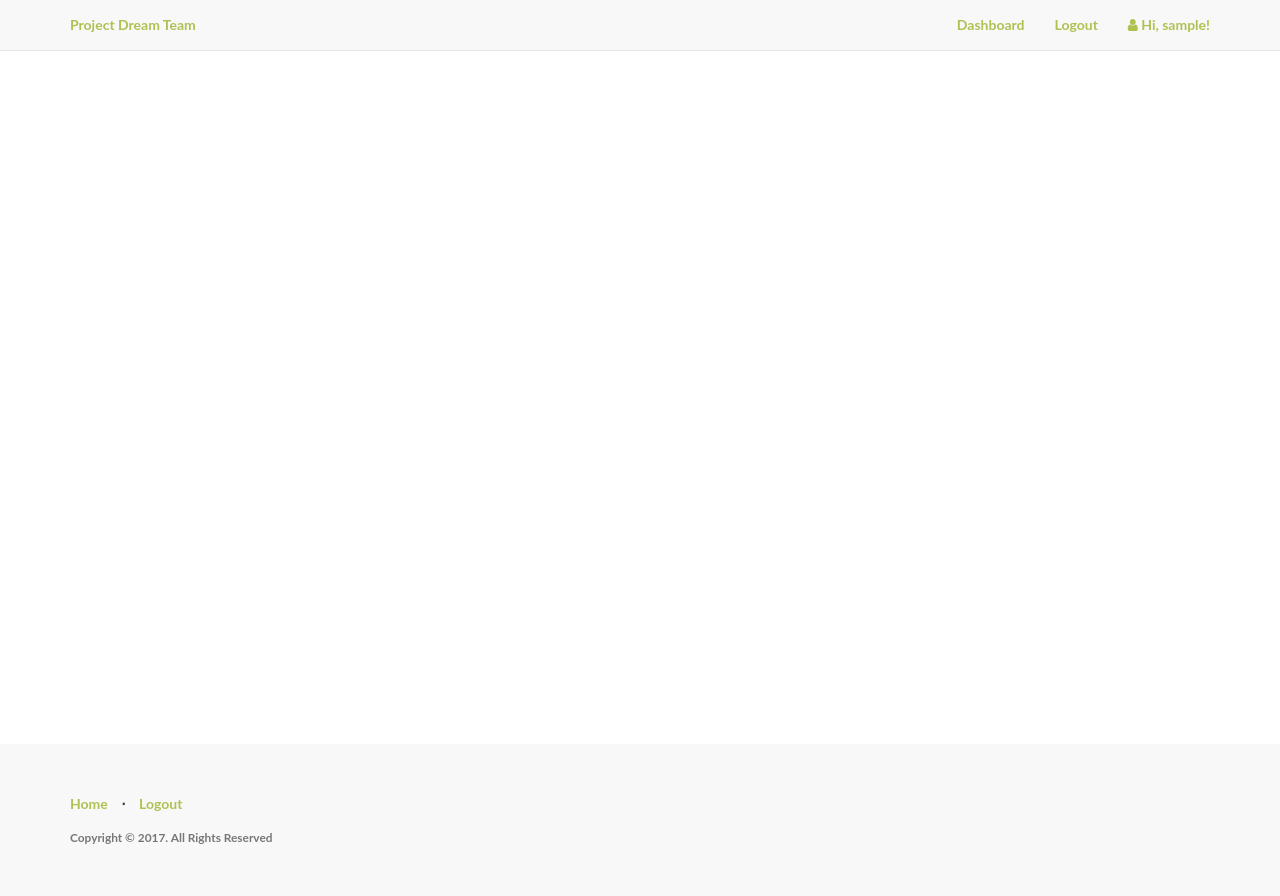
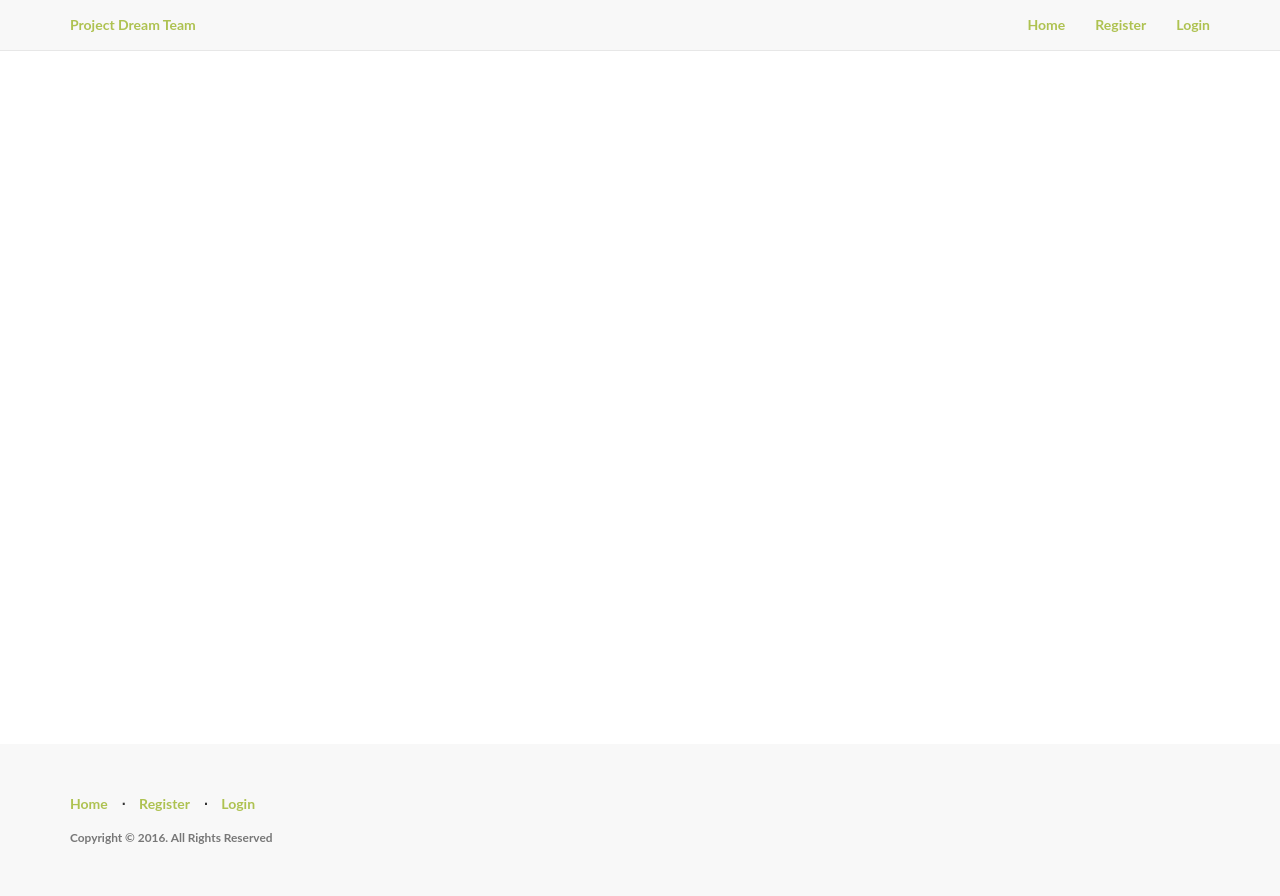
Before and after one commit to nitinprakash96/flask-crud, a Flask app: template app/templates/base.html in a window 1280 px wide. Run offline with Flask 2, Linux system fonts and the light colour scheme; a user stored in the database is signed in; tables that the repository leaves empty hold one stand-in row (values such as "Sample post"); the template is opened without the code that fills it: most values are stand-ins (such as "Sample title", 1, 10 or a date in 2020); parts of the project's set-up code (start-up, migrations or seed data) failed here and were passed over; some libraries are stand-ins or nearby versions.

Commit message:
change base template

```diff
--- a/app/templates/base.html
+++ b/app/templates/base.html
@@ -1,9 +1,8 @@
 <!DOCTYPE html>
 <html lang="en">
 <head>
-		<title>{{ title }} | Project Flask</title>
+		<title>{{ title }} | Flask CRUD app</title>
 		<link href="https://maxcdn.bootstrapcdn.com/bootstrap/3.3.7/css/bootstrap.min.css" rel="stylesheet">
-		<link href="https://maxcdn.bootstrapcdn.com/font-awesome/4.7.0/css/font-awesome.min.css" rel="stylesheet">
 		<link href="{{ url_for('static', filename='css/style.css') }}" rel="stylesheet">
 		<link rel="shortcut icon" href="{{ url_for('static', filename='img/favicon.ico') }}">
 </head>
@@ -21,15 +20,9 @@
 					</div>
 					<div class="collapse navbar-collapse" id="bs-example-navbar-collapse-1">
 							<ul class="nav navbar-nav navbar-right">
-									{% if current_user.is_authenticated %}
-									<li><a href="{{ url_for('home.dashboard') }}">Dashboard</a></li>
-									<li><a href="{{ url_for('auth.logout') }}">Logout</a></li>
-									<li><a><i class="fa fa-user"></i>  Hi, {{ current_user.username }}!</a></li>
-									{% else %}
 									<li><a href="{{ url_for('home.homepage') }}">Home</a></li>
-									<li><a href="{{ url_for('auth.register') }}">Register</a></li>
-									<li><a href="{{ url_for('auth.login') }}">Login</a></li>
-									{% endif %}
+									<li><a href="#">Register</a></li>
+									<li><a href="#">Login</a></li>
 							</ul>
 					</div>
 				</div>
@@ -45,16 +38,12 @@
 								<div class="col-lg-12">
 										<ul class="list-inline">
 												<li><a href="{{ url_for('home.homepage') }}">Home</a></li>
-												<li class="footer-menu-divider">&sdot;</li>
-												{% if current_user.is_authenticated %}
-												<li><a href="{{ url_for('auth.logout') }}">Logout</a></li>
-												{% else %}
-												<li><a href="{{ url_for('auth.register') }}">Register</a></li>
-												<li class="footer-menu-divider">&sdot;</li>
-												<li><a href="{{ url_for('auth.login') }}">Login</a></li>
-												{% endif %}
+												<li class="footer-menu-divider">⋅</li>
+												<li><a href="#">Register</a></li>
+												<li class="footer-menu-divider">⋅</li>
+												<li><a href="#">Login</a></li>
 										</ul>
-										<p class="copyright text-muted small">Copyright &copy; 2017. All Rights Reserved</p>
+										<p class="copyright text-muted small">Copyright © 2016. All Rights Reserved</p>
 								</div>
 						</div>
 				</div>
```
